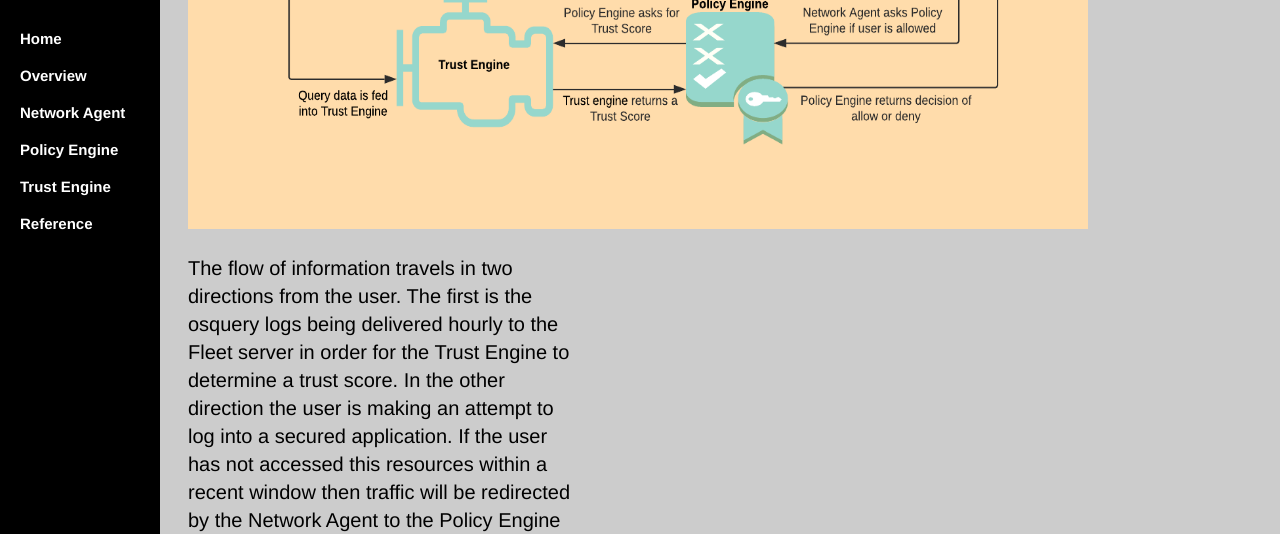
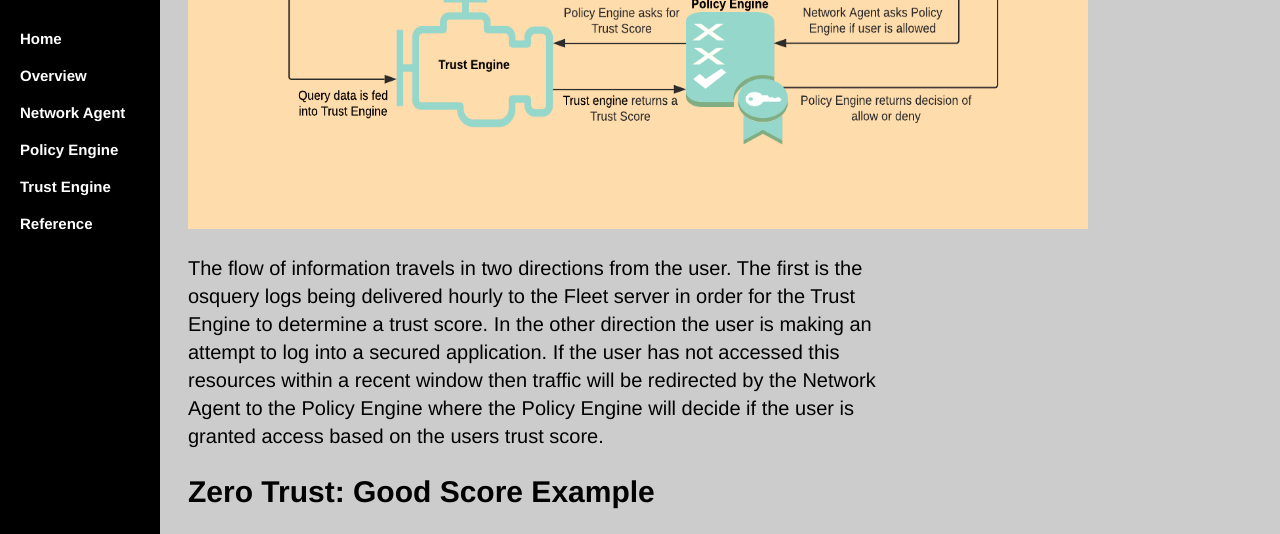
Before and after one commit to WWUZeroTrust/WWUZeroTrust.github.io, a Jekyll site: the page Documentation/index.html, which Jekyll copies as it is, in a window 1280 px wide and 1400 px high, scrolled down 578 px. Shown: the top 534 px of the window. Built offline with Jekyll 4.4.1, drawn with Linux system fonts in a browser that asks for light colours; grey boxes are pictures that could not be loaded.

Commit message:
Update index.html

```diff
--- a/Documentation/index.html
+++ b/Documentation/index.html
@@ -41,7 +41,6 @@ body {
   font-size: 20px; /* Increased text to enable scrolling */
   padding: 0px 10px;
   width: 85%;
-  max-width: 600px;
 }
 
 @media screen and (max-height: 450px) {
```
